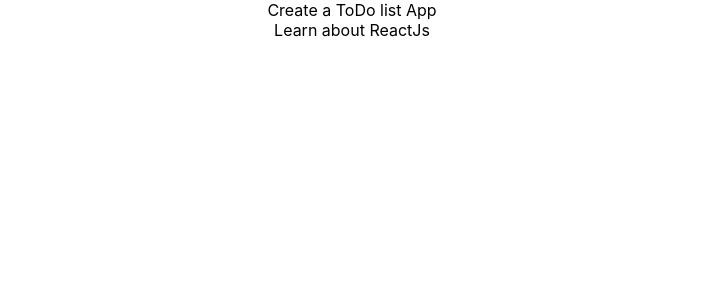
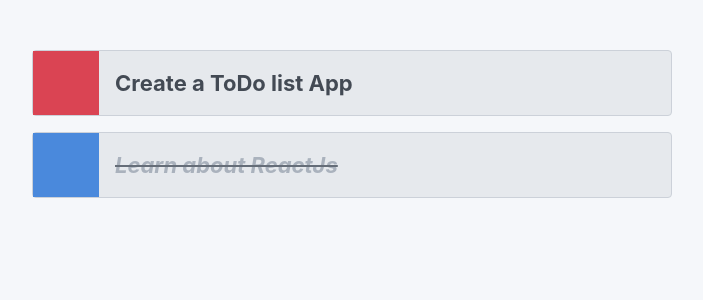
Before and after one commit to masudafsar/react-todo-list, a React (Create React App) app: page / in a window 1280 px wide. Shown: the top 300 px of the page, without its empty margins (288-991 px from the left). Built offline with nearby package versions, Linux system fonts and the light colour scheme.

Commit message:
Styling the tasks and app

```diff
--- a/src/App.css
+++ b/src/App.css
@@ -1,3 +1,4 @@
 .App {
-  text-align: center;
+  width: 640px;
+  margin: 50px auto;
 }
--- a/src/Task/Task.css
+++ b/src/Task/Task.css
@@ -1,7 +1,17 @@
 .task {
+    margin-bottom: 16px;
+    background-color: #E6E9ED;
+    border: 1px solid #CCD1D9;
+    border-radius: 4px;
+    font-size: 22px;
+    font-weight: bold;
+    line-height: 32px;
+    display: flex;
 }
 
 .task .task-title {
+    margin: 16px;
+    flex: 1;
 }
 
 .task.todo .task-title {
@@ -9,13 +19,19 @@
 }
 
 .task.done .task-title {
+    font-style: italic;
+    text-decoration: line-through #656D78;
+    color: #AAB2BD;
 }
 
 .task .status {
+    width: 66px;
 }
 
 .task.todo .status {
+    background-color: #DA4453;
 }
 
 .task.done .status {
+    background-color: #4A89DC;
 }
--- a/src/index.css
+++ b/src/index.css
@@ -5,6 +5,8 @@
     sans-serif;
   -webkit-font-smoothing: antialiased;
   -moz-osx-font-smoothing: grayscale;
+  background-color: #F5F7FA;
+  color: #434A54;
 }
 
 code {
```
